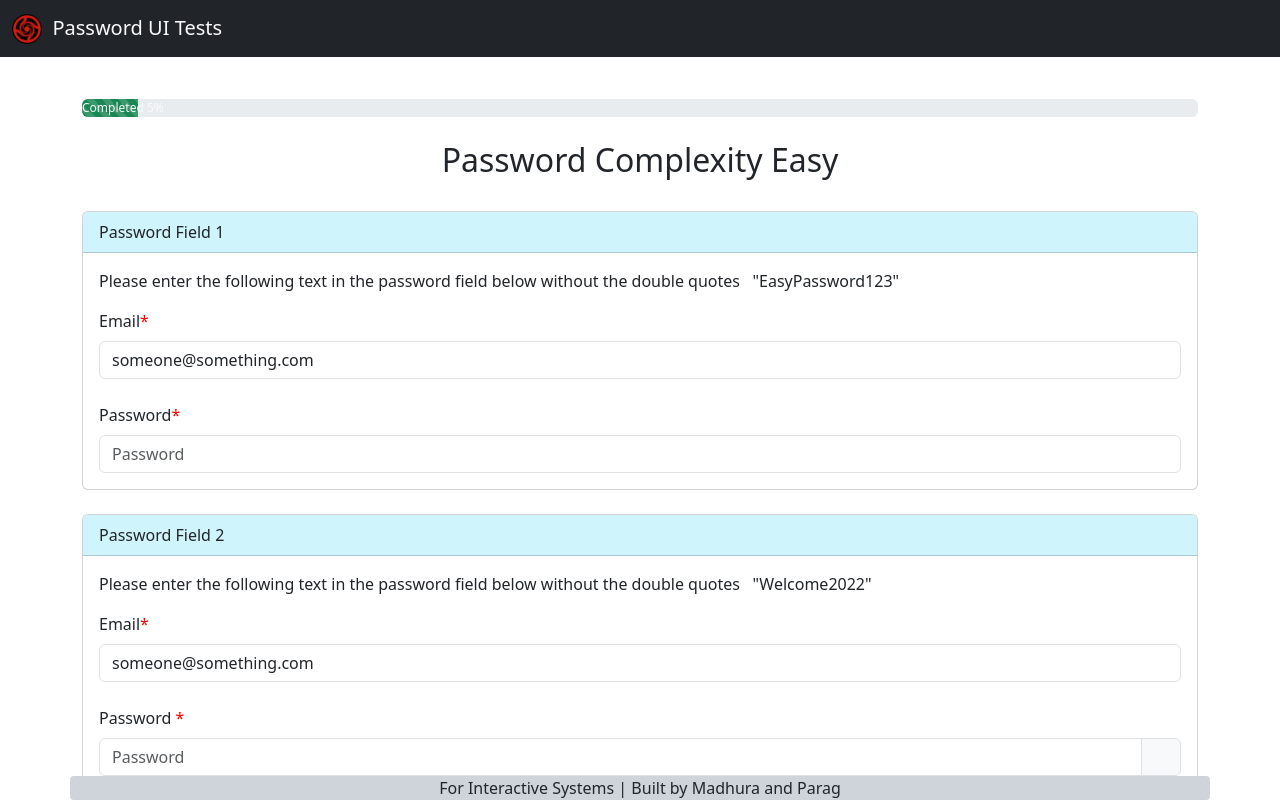
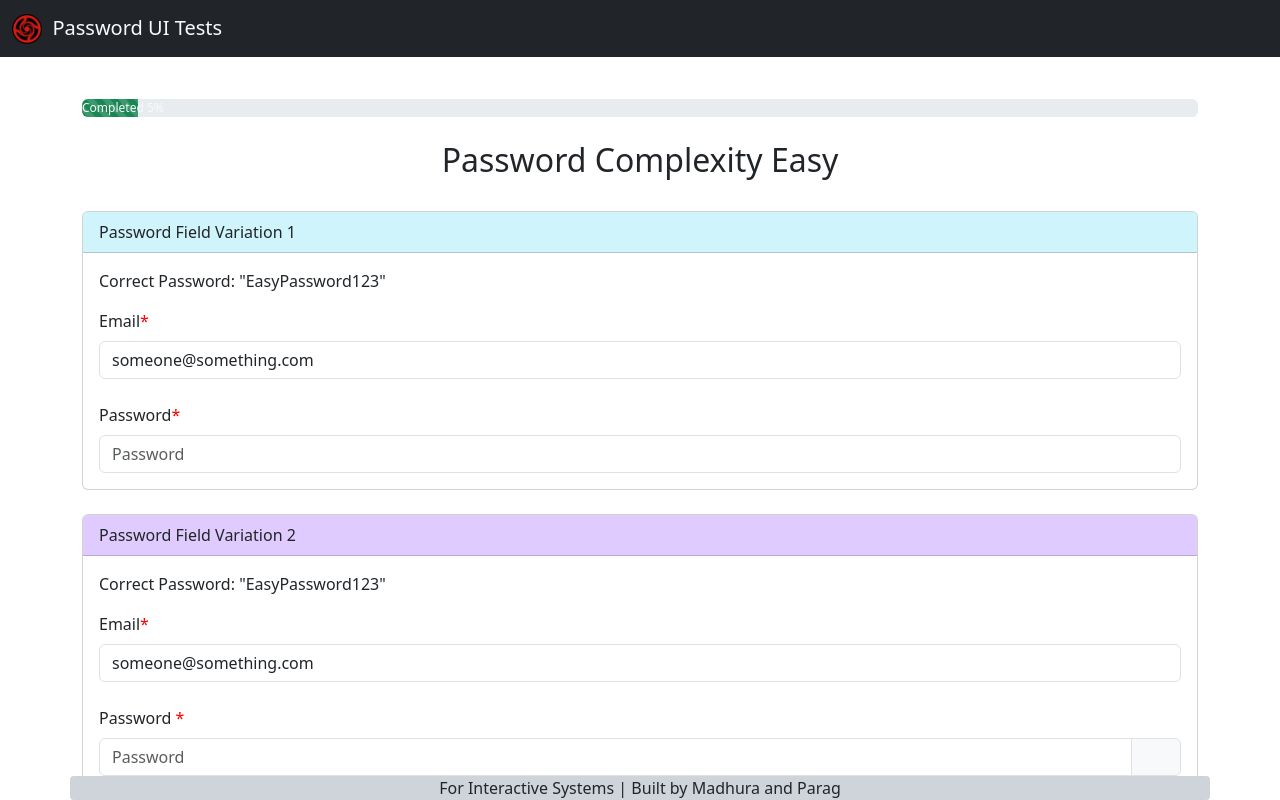
Before and after one commit to ParagNirwan/Password-UI-Tests, a React (Vite) app: page / in a window 1280 px wide. Both pictures are taken after a click on the button "Begin Testing". Shown: the top 800 px of the page. Built offline with nearby package versions, Linux system fonts and the light colour scheme.

Commit message:
Full Without Tests Functionality

```diff
--- a/src/App.tsx
+++ b/src/App.tsx
@@ -3,21 +3,36 @@ import Navbar from "./components/Navbar";
 import PasswordField from "./components/PasswordField";
 import Rules from "./components/Instructions";
 import Footer from "./components/Footer";
+import Questionnaire from "./components/Questionnaire";
+import End from "./components/End";
 
 function App() {
   // State variable to track whether testing has begun
   const [testingStarted, setTestingStarted] = useState(false);
-
+  const [testingEnded, setTestingEnded] = useState(false);
+  const [finish, setFinish] = useState(false);
   // Function to handle the start of testing
   const handleBeginTesting = () => {
     setTestingStarted(true);
+  };
+
+  const handleEndTesting = () => {
+    setTestingEnded(true);
+  };
+
+  const handleFinish = () => {
+    setFinish(true);
   };
 
   return (
     <div>
       <Navbar />
       {!testingStarted && <Rules onBeginTesting={handleBeginTesting} />}
-      {testingStarted && <PasswordField />}
+      {testingStarted && !testingEnded && (
+        <PasswordField onEndTesting={handleEndTesting} />
+      )}
+      {testingEnded && !finish && <Questionnaire onFinish={handleFinish} />}
+      {finish && <End />}
 
       <Footer></Footer>
       {/* <End></End> */}
--- a/src/components/PasswordField.css
+++ b/src/components/PasswordField.css
@@ -18,5 +18,13 @@
 }
 
 .input-group-text {
-  width: 40px;
+  width: 50px;
 }
+
+.eye {
+  width: 20px;
+}
+
+.bg-purp-subtle {
+  background-color: #e0cbff;
+}
--- a/src/components/PasswordField.tsx
+++ b/src/components/PasswordField.tsx
@@ -1,7 +1,12 @@
 import { ChangeEvent, SetStateAction, useState } from "react";
 import ProgressBar from "./ProgressBar";
 import "./PasswordField.css";
-function PasswordField() {
+
+interface RulesProps {
+  onEndTesting: () => void;
+}
+
+function PasswordField({ onEndTesting }: RulesProps) {
   const [pw1, setPw1] = useState("");
   const [pw2, setPw2] = useState("");
   const [totalDeletionCount1, setTotalDeletionCount1] = useState(0);
@@ -23,12 +28,22 @@ function PasswordField() {
 
   const samplePasswords: { [key: number]: string } = {
     1: "EasyPassword123",
-    2: "Welcome2022",
+    2: "EasyPassword123",
     3: "M3d!umStr0ng#",
-    4: "SecurePass123!",
-    5: "H@rdP@ssw0rd$123",
+    4: "M3d!umStr0ng#",
+    5: "C0mpl3xP@$$w0rD#2024",
     6: "C0mpl3xP@$$w0rD#2024",
   };
+
+  const wrongPasswords: { [key: number]: string } = {
+    1: "EasyPassword123",
+    2: "EasyPassword123",
+    3: "M3d!umStr0ng#",
+    4: "M3d!umStr0ng#",
+    5: "C0mpl3xP@$$w0rD#2024",
+    6: "C0mpl3xP@$$w0rD#2024",
+  };
+
   const [cursorPosition, setCursorPosition] = useState(0);
   const handleCursorPositionChange = () => {
     setTimeout(() => {
@@ -43,7 +58,7 @@ function PasswordField() {
     setCursorVisible(true);
     setTimeout(() => {
       setCursorVisible(false);
-    }, 750);
+    }, 1000);
   };
 
   const handlePaste = (e: { preventDefault: () => void }) => {
@@ -126,7 +141,8 @@ function PasswordField() {
       console.log(saved);
       setTotalDeletionCount1(0);
       setTotalDeletionCount2(0);
-    } else {
+    } else if (complexity === "Hard") {
+      onEndTesting();
       setSaved({
         ...saved,
         dc5: totalDeletionCount1,
@@ -146,13 +162,11 @@ function PasswordField() {
 
         <div className="card">
           <div className="card-header bg-info-subtle">
-            Password Field {topFieldNumber}
+            Password Field Variation 1
           </div>
           <div className="card-body">
             <p className="card-text">
-              Please enter the following text in the password field below
-              without the double quotes &nbsp; "
-              {samplePasswords[topFieldNumber]}"
+              Correct Password: "{samplePasswords[topFieldNumber]}"
             </p>
             <div>
               <label htmlFor="email" className="form-label required">
@@ -187,14 +201,12 @@ function PasswordField() {
         <br />
 
         <div className="card">
-          <div className="card-header bg-info-subtle">
-            Password Field {bottomFieldNumber}
+          <div className="card-header bg-purp-subtle">
+            Password Field Variation 2
           </div>
           <div className="card-body">
             <p className="card-text">
-              Please enter the following text in the password field below
-              without the double quotes &nbsp; "
-              {samplePasswords[bottomFieldNumber]}"
+              Correct Password: "{samplePasswords[topFieldNumber]}"
             </p>
             <label htmlFor="email2" className="form-label required">
               Email
@@ -229,14 +241,14 @@ function PasswordField() {
                   onSelect={handleCursorPositionChange}
                   // title={`${pw2.charAt(cursorPosition)}`}
                 />{" "}
-                <span className="input-group-text ">
+                <button className="input-group-text text-center ">
                   {cursorVisible && (
                     <>
                       {pw2.charAt(cursorPosition - 1)} <b>|</b>
                       {pw2.charAt(cursorPosition)}
                     </>
                   )}
-                </span>
+                </button>
               </div>
             </div>
           </div>
--- /dev/null
+++ b/src/components/Questionnaire.tsx
@@ -0,0 +1,94 @@
+interface QuestionnaireProps {
+  onFinish: () => void;
+}
+
+function Questionnaire({ onFinish }: QuestionnaireProps) {
+  return (
+    <div className="container">
+      <div className="card">
+        <div className="card-header bg-success-subtle text-dark">
+          Questionnaire
+        </div>
+        <div className="card-body">
+          <div className="form-group">
+            <label htmlFor="age">Age:</label>
+            <input
+              type="number"
+              className="form-control"
+              id="age"
+              placeholder="Enter your age"
+              min="13"
+              max="100"
+            />
+          </div>
+          <br />
+          <div className="form-group">
+            <label>Device used:</label>
+            <div className="form-check">
+              <input
+                type="radio"
+                className="form-check-input"
+                id="device-smartphone"
+                name="device"
+                value="smartphone"
+              />
+              <label className="form-check-label" htmlFor="device-smartphone">
+                Smartphone/Tablet
+              </label>
+            </div>
+            <div className="form-check">
+              <input
+                type="radio"
+                className="form-check-input"
+                id="device-laptop"
+                name="device"
+                value="laptop"
+              />
+              <label className="form-check-label" htmlFor="device-laptop">
+                Laptop
+              </label>
+            </div>
+          </div>
+          <br />
+          <div className="form-group">
+            <label>Which Password field would you prefer ?</label>
+            <div className="form-check">
+              <input
+                type="radio"
+                className="form-check-input"
+                id="field1"
+                name="Field"
+                value="Field 1"
+              />
+              <label className="form-check-label" htmlFor="field1">
+                Field 1
+              </label>
+            </div>
+            <div className="form-check">
+              <input
+                type="radio"
+                className="form-check-input"
+                id="field2"
+                name="Field"
+                value="Foe;d 2"
+              />
+              <label className="form-check-label" htmlFor="field2">
+                Field 2
+              </label>
+            </div>
+          </div>
+          <br />
+          <center>
+            <div className="form-group">
+              <button className="btn bg-success text-light" onClick={onFinish}>
+                Finish
+              </button>
+            </div>
+          </center>
+        </div>
+      </div>
+    </div>
+  );
+}
+
+export default Questionnaire;
```
Also changed, not shown: public/eye.png (added).
